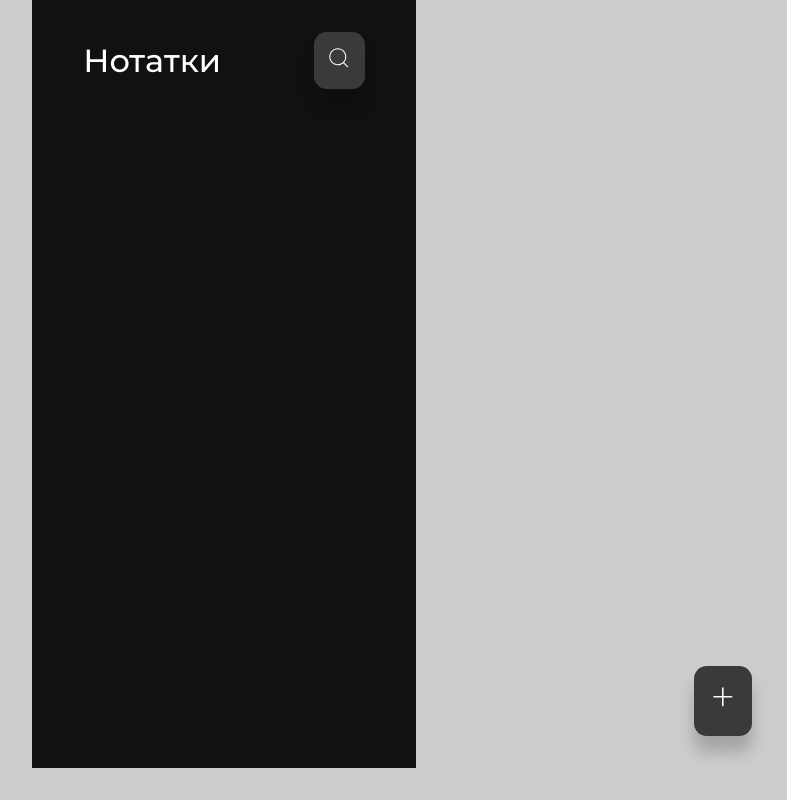
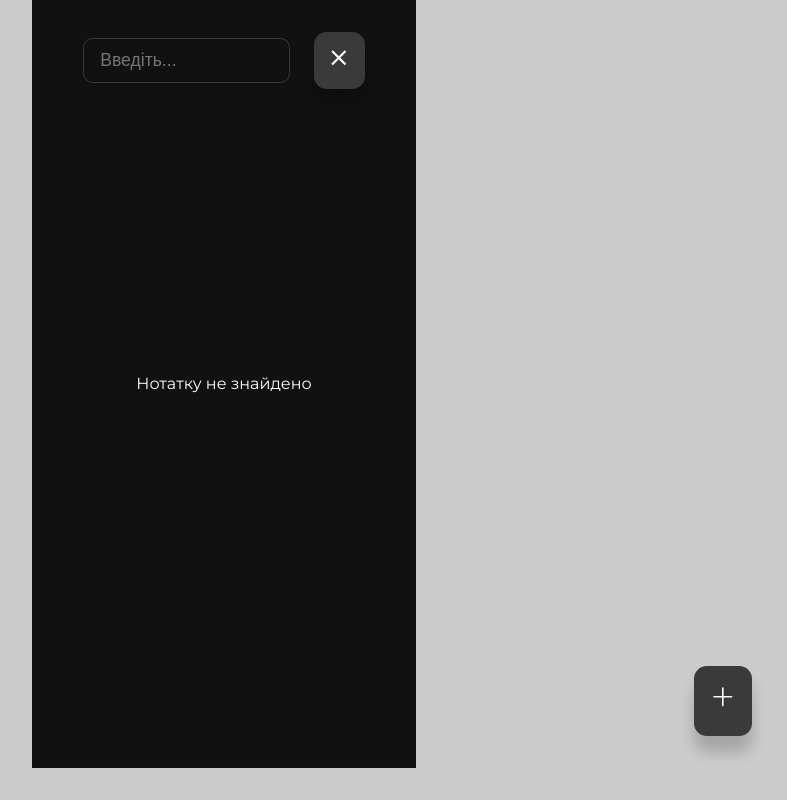
Before and after one commit to VolodymyrBlyntsov/WebNotes, a React (Create React App) app: page / in a window 1280 px wide. Both pictures are taken after a click on the button 755 px from the left and 60 px from the top of the page. Shown: the whole page, without its empty margins (416-1203 px from the left). Built offline with nearby package versions, Linux system fonts and the light colour scheme.

Commit message:
Web Notes
Added the ability to search for a note by title.

```diff
--- a/src/pages/EditNote.jsx
+++ b/src/pages/EditNote.jsx
@@ -32,9 +32,11 @@
     }
 
     const handleDelete = () => {
-        const newNotes = notes.filter(item => item.id != id)
-        setNotes(newNotes)
-        navigate('/')
+        if (window.confirm('Ви впевнені що хочете видалити нотатку?')) {
+            const newNotes = notes.filter(item => item.id != id)
+            setNotes(newNotes)
+            navigate('/')
+        }
     }
 
     return (
--- a/src/pages/Notes.jsx
+++ b/src/pages/Notes.jsx
@@ -1,20 +1,39 @@
-import React from 'react'
+import React, { useEffect, useState } from 'react'
 import { CiSearch } from 'react-icons/ci'
+import { MdClose } from 'react-icons/md'
 import NoteItem from '../components/NoteItem'
 import { Link } from 'react-router-dom'
 import { BsPlusLg } from 'react-icons/bs'
 
 const Notes = ({notes}) => {
+    const [showSearch, setShowSearch] = useState(false)
+    const [text, setText] = useState('')
+    const [filteredNotes, setFilteredNotes] = useState(notes)
+
+    const handleSearch = () => {
+      setFilteredNotes(notes.filter(note => {
+        if (note.title.toLowerCase().match(text.toLowerCase())) {
+          return note;
+        }
+      }))
+    }
+
+    useEffect(handleSearch, [text]) // making live updating info
+
+
     return (
       <section>
           <header className='notes__header'>
-            <h2>Нотатки</h2>
-            {/* <input type="text" autoFocus placeholder='Введіть...'/> */}
-            <button className='btn'> <CiSearch /> </button>
+              {!showSearch && <h2>Нотатки</h2>}
+              {showSearch && <input type="text" value={text} onChange={(e) => {setText(e.target.value); handleSearch();} } autoFocus placeholder='Введіть...'/>}
+              <button className='btn' onClick={() => setShowSearch(prevState => !prevState)}> {showSearch ? <MdClose /> : <CiSearch /> } </button>
           </header>
           <div className="notes__container">
               {
-                notes.map(note => <NoteItem key={note.id} note={note} />)
+                  filteredNotes.length == 0 && <p className='empty__notes'>Нотатку не знайдено</p>
+              }
+              {
+                  filteredNotes.map(note => <NoteItem key={note.id} note={note} />)
               }
           </div>
           <Link to="/create-note" className='btn add__btn'> <BsPlusLg /> </Link>
```
Lines whose indentation alone changed are shown as unchanged.
